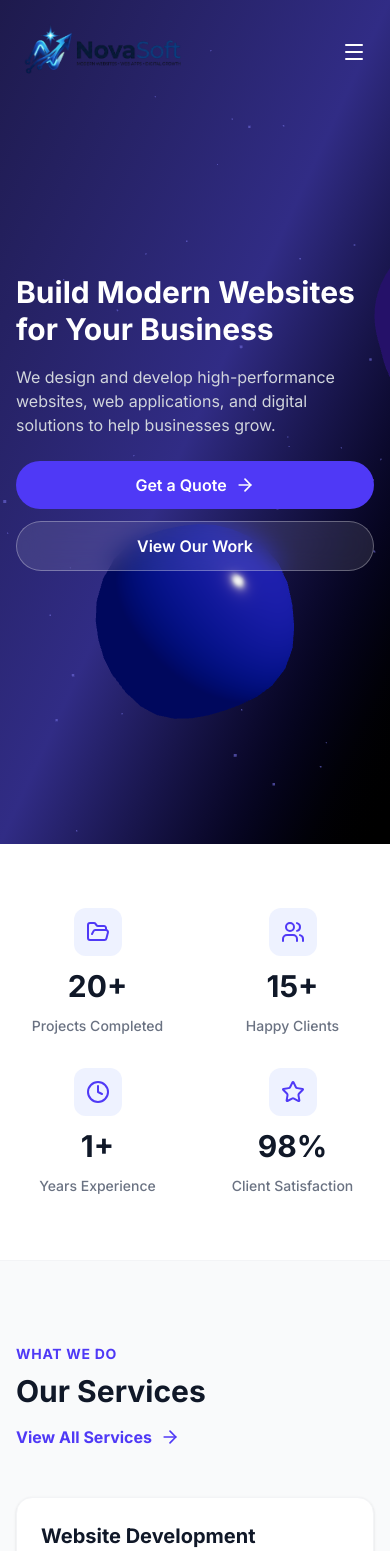
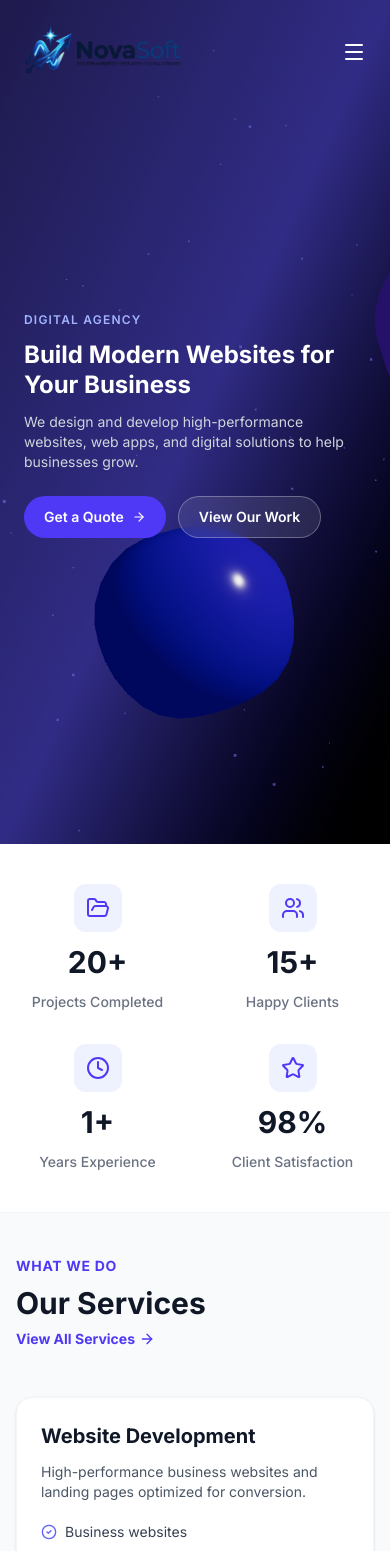
Before and after one commit to shami987/business-portfolio, a React (Vite) app: page / in a window 390 px wide. Shown: the top 1551 px of the page. Built offline with nearby package versions, Linux system fonts and the light colour scheme.

Commit message:
reduced button size on small screen

```diff
--- a/src/components/layout/Footer.tsx
+++ b/src/components/layout/Footer.tsx
@@ -43,14 +43,14 @@ export default function Footer() {
           <div>
             <h4 className="text-lg font-bold mb-6">Newsletter</h4>
             <p className="text-gray-400 mb-4">Subscribe to get the latest digital trends and insights.</p>
-            <form className="flex flex-col sm:flex-row gap-2">
+            <form className="flex flex-row gap-2">
               <input
                 type="email"
                 placeholder="Email address"
-                className="bg-white/10 border border-white/20 rounded-lg px-4 py-2 outline-none focus:border-indigo-500 w-full text-sm sm:text-base"
+                className="bg-white/10 border border-white/20 rounded-lg px-3 py-2 outline-none focus:border-indigo-500 w-full text-sm"
               />
-              <button className="bg-indigo-600 p-2 sm:p-2 rounded-lg hover:bg-indigo-700 transition-colors shrink-0">
-                <ArrowRight size={20} />
+              <button className="bg-indigo-600 px-3 py-2 rounded-lg hover:bg-indigo-700 transition-colors shrink-0">
+                <ArrowRight size={16} />
               </button>
             </form>
           </div>
--- a/src/pages/contact/ContactPage.tsx
+++ b/src/pages/contact/ContactPage.tsx
@@ -145,7 +145,7 @@ export default function ContactPage() {
               <button
                 type="submit"
                 disabled={status === 'sending'}
-                className="w-full bg-indigo-600 hover:bg-indigo-700 disabled:opacity-60 text-white py-4 rounded-xl font-bold transition-all shadow-lg shadow-indigo-100"
+                className="w-full bg-indigo-600 hover:bg-indigo-700 disabled:opacity-60 text-white py-3 rounded-xl text-sm font-bold transition-all shadow-lg shadow-indigo-100"
               >
                 {status === 'sending' ? 'Sending...' : 'Send Message'}
               </button>
--- a/src/pages/home/HomePage.tsx
+++ b/src/pages/home/HomePage.tsx
@@ -10,29 +10,30 @@ const Hero = () => (
     <div className="absolute inset-0 z-0 bg-gradient-to-br from-indigo-950 via-indigo-900 to-black">
       <Hero3D />
     </div>
-    <div className="relative z-10 max-w-7xl mx-auto px-4 sm:px-6 lg:px-8 text-white">
+    <div className="relative z-10 max-w-7xl mx-auto px-6 sm:px-8 lg:px-8 text-white">
       <motion.div
         initial={{ opacity: 0, y: 20 }}
         animate={{ opacity: 1, y: 0 }}
         transition={{ duration: 0.8 }}
         className="max-w-3xl"
       >
-        <h1 className="text-3xl sm:text-4xl md:text-5xl lg:text-6xl xl:text-7xl font-bold leading-tight mb-4 sm:mb-6">
+        <span className="inline-block text-indigo-300 text-xs sm:text-sm font-semibold tracking-widest uppercase mb-3 sm:mb-4">Digital Agency</span>
+        <h1 className="text-2xl sm:text-4xl md:text-5xl lg:text-6xl xl:text-7xl font-bold leading-tight mb-3 sm:mb-5">
           Build Modern Websites for Your Business
         </h1>
-        <p className="text-base sm:text-lg md:text-xl lg:text-2xl text-gray-300 mb-6 sm:mb-8 md:mb-10">
-          We design and develop high-performance websites, web applications, and digital solutions to help businesses grow.
+        <p className="text-sm sm:text-base md:text-lg lg:text-xl text-gray-300 mb-6 sm:mb-8 max-w-xl">
+          We design and develop high-performance websites, web apps, and digital solutions to help businesses grow.
         </p>
-        <div className="flex flex-col sm:flex-row flex-wrap gap-3 sm:gap-4">
+        <div className="flex flex-row gap-3">
           <Link
             to="/contact"
-            className="bg-indigo-600 hover:bg-indigo-700 text-white px-6 sm:px-8 py-3 sm:py-4 rounded-full text-base sm:text-lg font-semibold transition-all flex items-center justify-center gap-2"
+            className="bg-indigo-600 hover:bg-indigo-700 text-white px-5 py-2.5 rounded-full text-sm font-semibold transition-all flex items-center gap-2"
           >
-            Get a Quote <ArrowRight size={20} />
+            Get a Quote <ArrowRight size={14} />
           </Link>
           <Link
             to="/work"
-            className="bg-white/10 hover:bg-white/20 backdrop-blur-md text-white border border-white/30 px-6 sm:px-8 py-3 sm:py-4 rounded-full text-base sm:text-lg font-semibold transition-all text-center"
+            className="bg-white/10 hover:bg-white/20 backdrop-blur-md text-white border border-white/30 px-5 py-2.5 rounded-full text-sm font-semibold transition-all"
           >
             View Our Work
           </Link>
@@ -53,7 +54,7 @@ const stats = [
 ];
 
 const Stats = () => (
-  <section className="py-16 bg-white border-b border-gray-100">
+  <section className="py-10 sm:py-14 bg-white border-b border-gray-100">
     <div className="max-w-7xl mx-auto px-4 sm:px-6 lg:px-8">
       <div className="grid grid-cols-2 lg:grid-cols-4 gap-8">
         {stats.map(({ icon: Icon, label, value }, i) => (
@@ -78,15 +79,15 @@ const Stats = () => (
 );
 
 const ServicesPreview = () => (
-  <section className="py-20 sm:py-24 bg-gray-50">
+  <section className="py-10 sm:py-16 bg-gray-50">
     <div className="max-w-7xl mx-auto px-4 sm:px-6 lg:px-8">
-      <div className="flex flex-col sm:flex-row sm:items-end justify-between mb-12 gap-4">
+      <div className="flex flex-col sm:flex-row sm:items-end justify-between mb-12 gap-2">
         <div>
           <span className="text-indigo-600 font-bold tracking-wider uppercase text-sm">What We Do</span>
           <h2 className="text-3xl sm:text-4xl font-bold text-gray-900 mt-2">Our Services</h2>
         </div>
-        <Link to="/services" className="text-indigo-600 font-bold flex items-center gap-2 hover:gap-3 transition-all">
-          View All Services <ArrowRight size={20} />
+        <Link to="/services" className="text-indigo-600 text-sm font-bold flex items-center gap-1 hover:gap-2 transition-all">
+          View All Services <ArrowRight size={16} />
         </Link>
       </div>
       <div className="grid sm:grid-cols-2 lg:grid-cols-3 gap-6 sm:gap-8">
@@ -116,15 +117,15 @@ const ServicesPreview = () => (
 );
 
 const FeaturedWork = () => (
-  <section className="py-20 sm:py-24 bg-white">
+  <section className="py-10 sm:py-16 bg-white">
     <div className="max-w-7xl mx-auto px-4 sm:px-6 lg:px-8">
-      <div className="flex flex-col sm:flex-row sm:items-end justify-between mb-12 gap-4">
+      <div className="flex flex-col sm:flex-row sm:items-end justify-between mb-12 gap-2">
         <div>
           <span className="text-indigo-600 font-bold tracking-wider uppercase text-sm">Our Work</span>
           <h2 className="text-3xl sm:text-4xl font-bold text-gray-900 mt-2">Featured Projects</h2>
         </div>
-        <Link to="/work" className="text-indigo-600 font-bold flex items-center gap-2 hover:gap-3 transition-all">
-          See All Projects <ArrowRight size={20} />
+        <Link to="/work" className="text-indigo-600 text-sm font-bold flex items-center gap-1 hover:gap-2 transition-all">
+          See All Projects <ArrowRight size={16} />
         </Link>
       </div>
       <div className="grid md:grid-cols-2 gap-6 sm:gap-8">
@@ -162,7 +163,7 @@ const FeaturedWork = () => (
 );
 
 const Testimonials = () => (
-  <section className="py-20 sm:py-24 bg-gray-50">
+  <section className="py-10 sm:py-16 bg-gray-50">
     <div className="max-w-7xl mx-auto px-4 sm:px-6 lg:px-8">
       <div className="text-center mb-12">
         <span className="text-indigo-600 font-bold tracking-wider uppercase text-sm">Testimonials</span>
@@ -194,7 +195,7 @@ const Testimonials = () => (
 );
 
 const CTA = () => (
-  <section className="py-20 sm:py-24 bg-indigo-600 relative overflow-hidden">
+  <section className="py-10 sm:py-16 bg-indigo-600 relative overflow-hidden">
     <div className="absolute inset-0 opacity-10 pointer-events-none">
       <div className="absolute top-10 left-10 w-64 h-64 bg-white rounded-full blur-3xl" />
       <div className="absolute bottom-10 right-10 w-96 h-96 bg-white rounded-full blur-3xl" />
@@ -204,11 +205,11 @@ const CTA = () => (
       <p className="text-base sm:text-lg md:text-xl text-indigo-100 mb-8 sm:mb-10 max-w-2xl mx-auto">
         Request a free consultation today and let's discuss how we can help your business grow digitally.
       </p>
-      <div className="flex flex-col sm:flex-row justify-center gap-3 sm:gap-4">
-        <Link to="/contact" className="bg-white text-indigo-600 px-6 sm:px-8 py-3 sm:py-4 rounded-full text-base sm:text-lg font-bold hover:bg-indigo-50 transition-all shadow-xl">
-          Request a Free Consultation
+      <div className="flex flex-row justify-center gap-3 sm:gap-4">
+        <Link to="/contact" className="bg-white text-indigo-600 px-5 py-2.5 rounded-full text-sm font-bold hover:bg-indigo-50 transition-all shadow-xl">
+          Free Consultation
         </Link>
-        <Link to="/pricing" className="bg-indigo-500 text-white border border-indigo-400 px-6 sm:px-8 py-3 sm:py-4 rounded-full text-base sm:text-lg font-bold hover:bg-indigo-400 transition-all">
+        <Link to="/pricing" className="bg-indigo-500 text-white border border-indigo-400 px-5 py-2.5 rounded-full text-sm font-bold hover:bg-indigo-400 transition-all">
           View Pricing
         </Link>
       </div>
--- a/src/pages/price/PricePage.tsx
+++ b/src/pages/price/PricePage.tsx
@@ -7,7 +7,7 @@ import './price.styles.css';
 
 const Pricing = () => {
   return (
-    <section id="pricing" className="pt-32 pb-24 bg-gray-50">
+    <section className="pt-32 pb-24 bg-gray-50">
       <div className="max-w-7xl mx-auto px-4 sm:px-6 lg:px-8">
         <div className="text-center mb-12 sm:mb-16">
           <span className="text-indigo-600 font-bold tracking-wider uppercase text-sm">Pricing</span>
@@ -45,7 +45,7 @@ const Pricing = () => {
                     </li>
                   ))}
                 </ul>
-                <div className={`w-full py-4 rounded-xl font-bold text-center ${pkg.recommended ? 'bg-indigo-600 text-white' : 'bg-gray-100 text-gray-900'}`}>
+                <div className={`w-full py-3 rounded-xl font-bold text-center text-sm ${pkg.recommended ? 'bg-indigo-600 text-white' : 'bg-gray-100 text-gray-900'}`}>
                   Get Started
                 </div>
               </motion.div>
```
